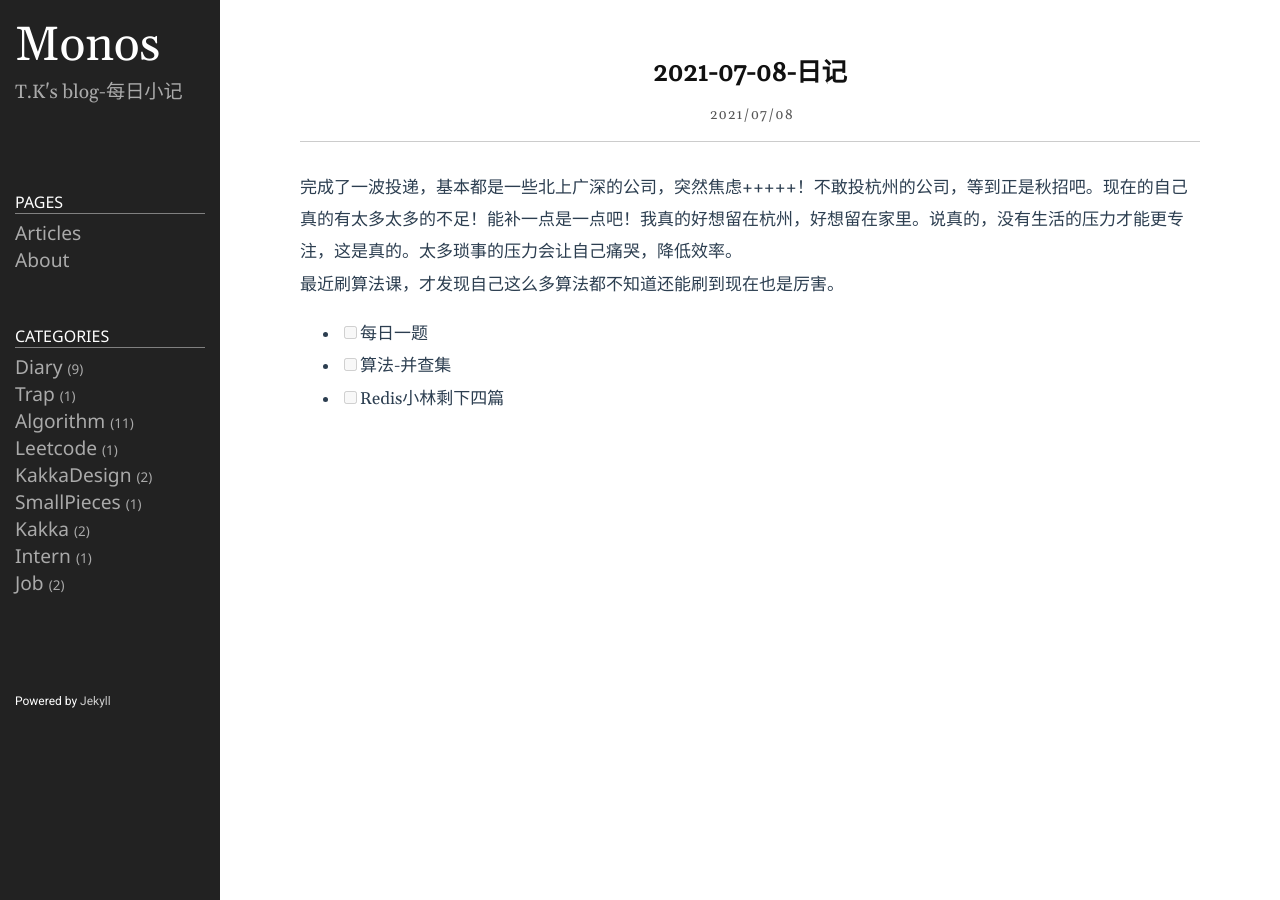
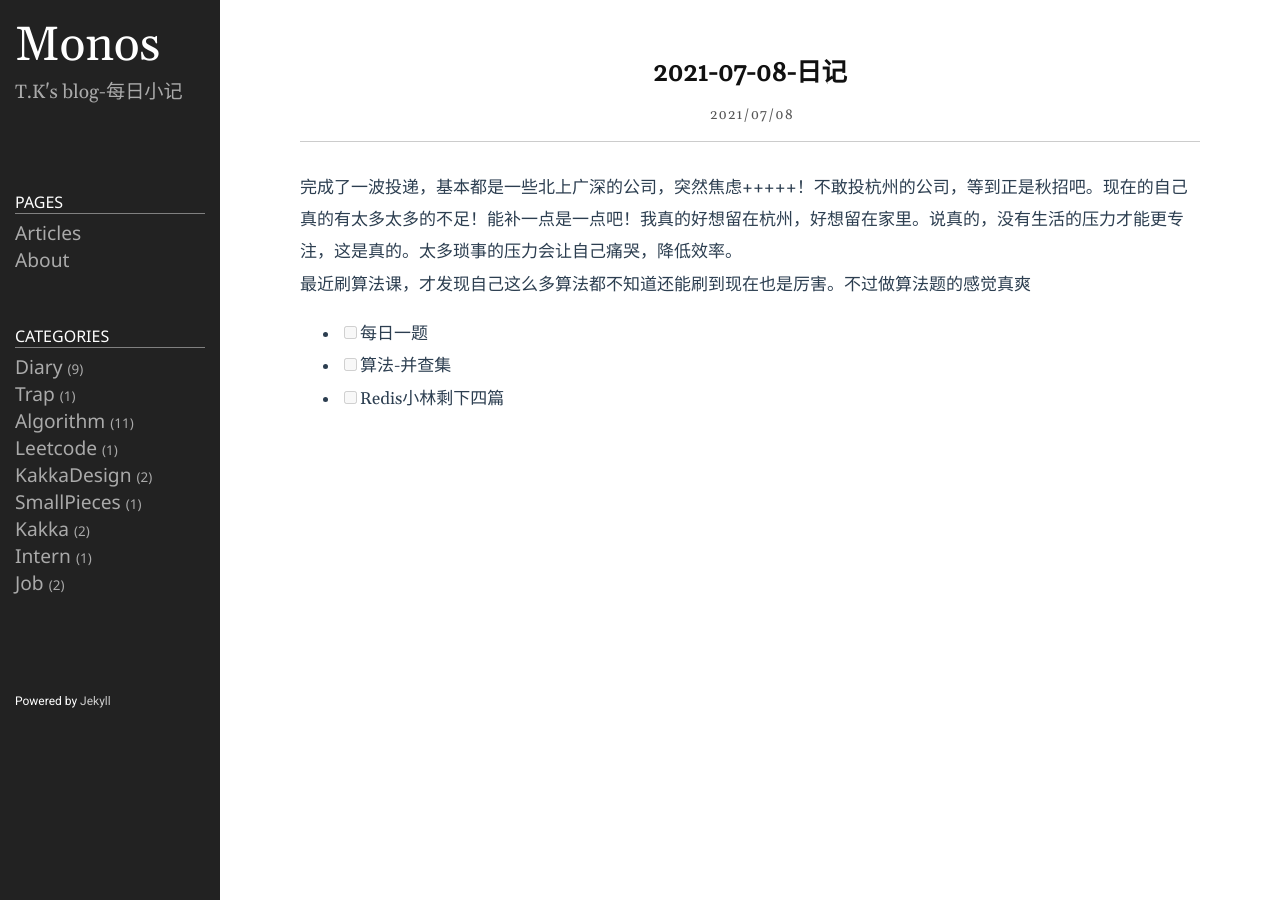
Before and after one commit to Taunk714/Taunk.github.io, a Jekyll site: the page built from _posts/2021-07-08-日记.md, in a window 1280 px wide. Built offline with Jekyll 4.4.1, drawn with Linux system fonts in a browser that asks for light colours.

Commit message:
修改文件: _posts/2021-07-08-日记.md

```diff
--- a/_posts/2021-07-08-日记.md
+++ b/_posts/2021-07-08-日记.md
@@ -10,7 +10,7 @@ preview: 1
 ---
 完成了一波投递，基本都是一些北上广深的公司，突然焦虑+++++！不敢投杭州的公司，等到正是秋招吧。现在的自己真的有太多太多的不足！能补一点是一点吧！我真的好想留在杭州，好想留在家里。说真的，没有生活的压力才能更专注，这是真的。太多琐事的压力会让自己痛哭，降低效率。
 
-最近刷算法课，才发现自己这么多算法都不知道还能刷到现在也是厉害。
+最近刷算法课，才发现自己这么多算法都不知道还能刷到现在也是厉害。不过做算法题的感觉真爽
 - [ ] 每日一题
 - [ ] 算法-并查集
 - [ ] Redis小林剩下四篇
```
